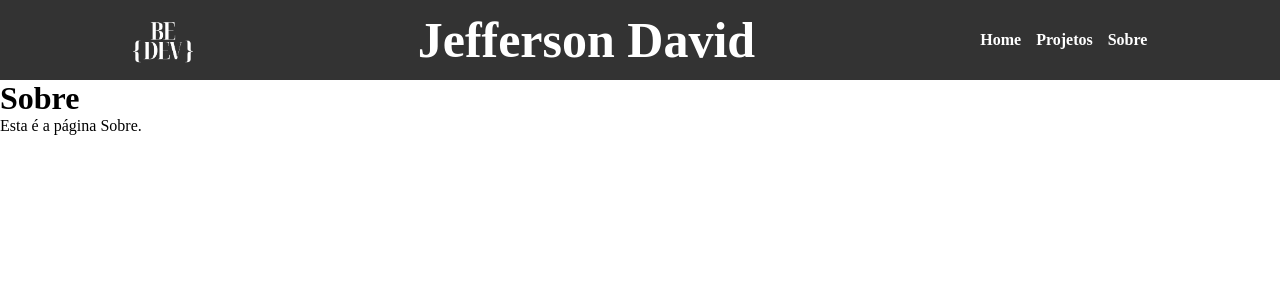
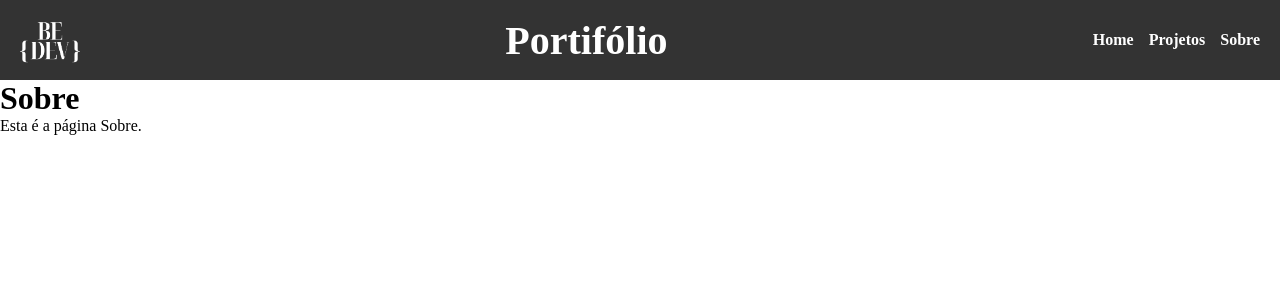
Before and after one commit to jeffersondavidsds/Portifolio, a React (Vite) app: page /sobre in a window 1280 px wide. Shown: the top 300 px of the page. Built offline with nearby package versions, Linux system fonts and the light colour scheme.

Commit message:
alteração da Logo para foto de perfil

```diff
--- a/src/components/Home/Home.jsx
+++ b/src/components/Home/Home.jsx
@@ -1,14 +1,15 @@
 import Logo from "../../assets/logobedevpreta.png"
+import Foto from "../../assets/fotoperfil.png"
 import {useState} from 'react'
 
 import styles from "./Home.module.scss"
 
 function Home() {
 
-    const [logo, setLogo] = useState( [
+    const [foto, setLogo] = useState( [
         {
             id: 1,
-            imagem: Logo,
+            imagem: Foto,
             nome: "Jefferson David",
             descricao: "Seja bem-vindo ao meu portfólio! Sou Jefferson David, um desenvolvedor apaixonado por criar soluções inovadoras e eficientes. Aqui você encontrará uma seleção dos meus projetos mais recentes, que refletem minhas habilidades em desenvolvimento web, design responsivo e experiência do usuário. Explore meu trabalho e sinta-se à vontade para entrar em contato comigo para discutir possíveis colaborações ou oportunidades profissionais. Vamos construir algo incrível juntos!"
         }
@@ -16,8 +17,8 @@ function Home() {
 return (
 
       <section className={styles.sectionHome} >
-        {logo.map((item) => (
-          <article key={item.id} className={styles.cardLogo}>
+        {foto.map((item) => (
+          <article key={item.id} className={styles.cardFoto}>
             <img src={item.imagem} alt="" />
             <p> {item.descricao} </p>
           </article>
--- a/src/components/Home/Home.module.scss
+++ b/src/components/Home/Home.module.scss
@@ -8,7 +8,7 @@
 
 }
 
-.cardLogo {
+.cardFoto {
   border: #1f1f1f00 1px solid;
   border-radius: 10px;
   box-shadow: #000000 2px 2px 8px;
--- a/src/components/NavBar/NavBar.jsx
+++ b/src/components/NavBar/NavBar.jsx
@@ -10,7 +10,7 @@ function NavBar() {
     <BrowserRouter>
     <nav className={styles.navBarHeader}>
         <img src={Logo} alt="Logo" />
-      <h1>Jefferson David</h1>
+      <h1>Portifólio</h1>
       <ul>
         <li><Link to="/">Home</Link></li>
         <li><Link to="/projetos">Projetos</Link></li>
--- a/src/components/NavBar/NavBar.module.scss
+++ b/src/components/NavBar/NavBar.module.scss
@@ -3,7 +3,7 @@
     padding: 10px 20px;
     display: flex;
     align-items: center;
-    justify-content: space-around;
+    justify-content: space-between;
 
     img{
         height: 60px;
@@ -12,7 +12,7 @@
     h1{
         color: white;
         margin: 0;
-        font-size: 50px;
+        font-size: 40px;
     }
 
 ul{
```
Also changed, not shown: 1 other file (tests, documents, lock files or other folders).
